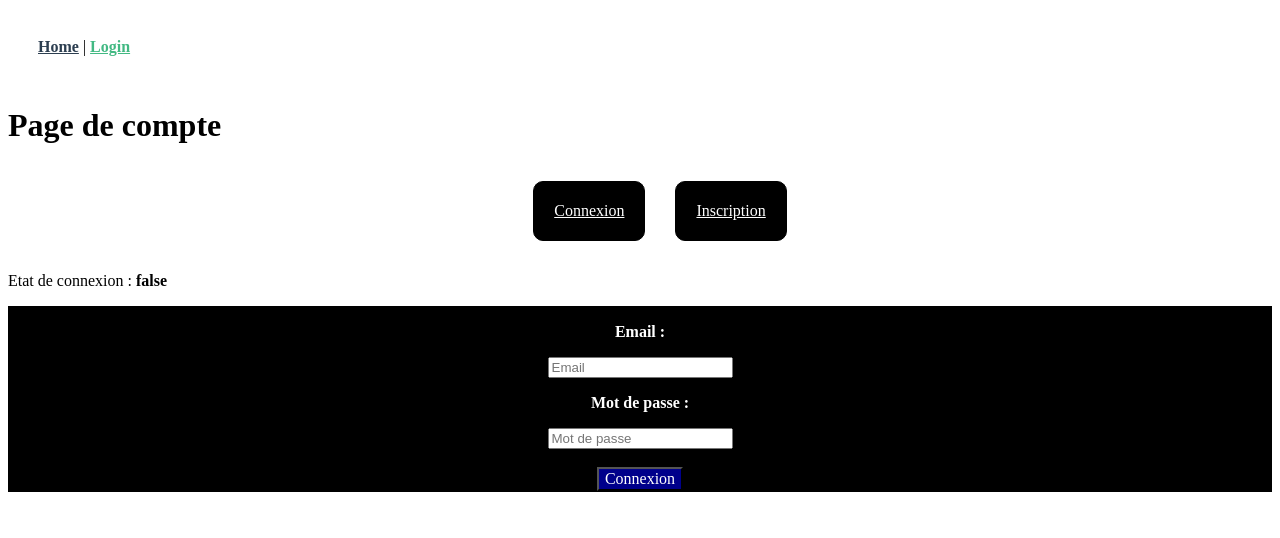
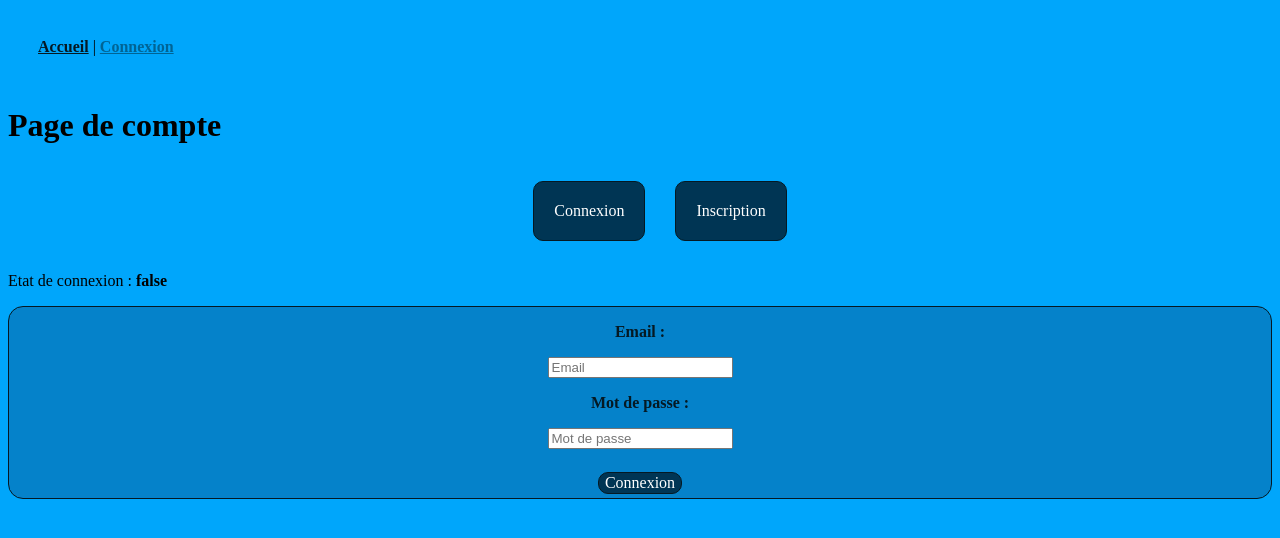
Before and after one commit to Butterpod/dev-mobile, a Vue app: page /login in a window 1280 px wide. Shown: the top 538 px of the page. Built offline with nearby package versions, Linux system fonts and the light colour scheme.

Commit message:
Styles CSS un peu partout

```diff
--- a/src/App.vue
+++ b/src/App.vue
@@ -1,7 +1,7 @@
 <template>
   <div id="nav">
-    <router-link to="/">Home</router-link> |
-    <router-link to="/login">Login</router-link>
+    <router-link to="/">Accueil</router-link> |
+    <router-link to="/login">Connexion</router-link>
   </div>
   <router-view/>
 </template>
@@ -20,11 +20,11 @@ export default {
 
 #nav a {
   font-weight: bold;
-  color: #2c3e50;
+  color: #051923;
 }
 
 #nav a.router-link-exact-active {
-  color: #42b983;
+  color: #006494;
 }
 
 </style>
--- a/src/components/Account.vue
+++ b/src/components/Account.vue
@@ -83,14 +83,21 @@ nav li {
   list-style-type: none;
   grid-template-columns: 1fr 1fr;
   padding: 20px;
-  border: 1px solid black;
+  border: 1px solid #051923;
   border-radius: 10px;
-  background: black;
-  color : white;
+  background: #003554;
+  margin: 15px;
+}
+
+nav li:hover {
+  background: #627681;
+  color : #00A6FB;
 }
 
 a {
-  color : inherit;
+  pointer-events: none;
+  text-decoration: none;
+  color : #FFFFFF;
 }
 
 nav ul {
@@ -101,28 +108,25 @@ nav ul {
 
 /* items menus */
 
-nav li {
-  margin: 15px;
-}
 
 
-/* survols items menus */
-
-nav li:hover {
-  font-weight: bold;
-}
-
 .content {
-  border : 1px solid black;
-  background : black;
-  color : white;
+  border : 1px solid #051923;
+  border-radius: 15px;
+  background : #0582CA;
+  color : #051923;
   text-align : center;
 }
 
 button {
   font-family: inherit;
   font-size: 100%;
-  color : white;
-  background : darkblue;
+  color : #FFFFFF;
+  background : #003554;
+  border-radius: 10px;
+}
+
+button:hover {
+  background : #096093;
 }
 </style>
--- a/src/components/HelloWorld.vue
+++ b/src/components/HelloWorld.vue
@@ -53,6 +53,6 @@ li {
   margin: 0 10px;
 }
 a {
-  color: #42b983;
+  color: #000000;
 }
 </style>
--- a/src/components/TodoList.vue
+++ b/src/components/TodoList.vue
@@ -16,7 +16,7 @@
             <label v-if="!todo.editing" @dblclick="editTodo(todo)" id="nameTodo"> {{ todo.name }} </label>
             <input class="edit" v-else type="text" v-model="todo.name" @blur="doneEdit(todo)" @keyup.enter="doneEdit(todo)" @keyup.esc="cancelEdit(todo)" v-focus>
             <input type="checkbox" class="checkBox" v-model="todo.completed" true-value="1" false-value="0" @change="completeTodo([todo.id, todo.name, todo.completed, todo.todolist_id])"/>
-            <button class="delete" v-on:click="deleteTodo(todo.id)"> Delete </button>
+            <button class="delete" v-on:click="deleteTodo(todo.id)"> X </button>
           </div>
         </li>
       </ul>
@@ -78,4 +78,7 @@ name: "TodoList",
 }
 </script>
 
-<style src="./style.css"></style>
+<style src="./style.css">
+
+
+</style>
--- a/src/components/sidebar.vue
+++ b/src/components/sidebar.vue
@@ -36,8 +36,7 @@ name: "sidebar",
 
 <style scoped>
 
-.addTodoList,
-.edit {
+.addTodoList{
   position: relative;
   margin: 0;
   width: 100%;
@@ -62,4 +61,16 @@ name: "sidebar",
   box-shadow: inset 0 -2px 1px rgba(0,0,0,0.03);
 }
 
+button{
+  margin: 0.3em;
+  color : #FFFFFF;
+  background : #003554;
+  border : 1px solid #051923;
+  border-radius: 15px;
+}
+
+button:hover{
+  background : #096093;
+}
+
 </style>
--- a/src/components/sidebarItem.vue
+++ b/src/components/sidebarItem.vue
@@ -2,7 +2,7 @@
   <ul>
   <li v-for="todo in todoLists" :key="todo.id">
     <label id="nameTodo" v-on:click="getTodo(todo.id)"> {{ todo.name }} </label>
-    <button v-on:click="deleteTodoList(todo.id)"> Delete </button>
+    <button v-on:click="deleteTodoList(todo.id)"> X </button>
   </li>
   </ul>
 </template>
@@ -22,5 +22,16 @@ export default {
 
 <style scoped>
 
+button{
+  margin: 0.3em;
+  color : #FFFFFF;
+  background : #003554;
+  border : 1px solid #051923;
+  border-radius: 15px;
+}
+
+button:hover{
+  background : #096093;
+}
 
 </style>
--- a/src/components/style.css
+++ b/src/components/style.css
@@ -1,9 +1,17 @@
+body{
+    background: #00A6FB;
+}
+
 .bloc {
-    border : 4px inset black;
+    background-color: #0583CA;
+    border: 1px solid #051923;
+    border-radius: 15px;
+    text-align: center;
 }
 
 .addTodo,
 .edit {
+
     position: relative;
     margin: 0;
     width: 100%;
@@ -22,8 +30,21 @@
 }
 
 .addTodo {
+
     padding: 16px 16px 16px 60px;
     border: none;
     background: rgba(0, 0, 0, 0.003);
     box-shadow: inset 0 -2px 1px rgba(0,0,0,0.03);
 }
+
+button{
+    margin: 0.3em;
+    color : #FFFFFF;
+    background : #003554;
+    border : 1px solid #051923;
+    border-radius: 15px;
+}
+
+button:hover{
+    background : #096093;
+}
--- a/src/views/Home.vue
+++ b/src/views/Home.vue
@@ -49,9 +49,11 @@ export default {
 
 .blocApp {
   display: grid;
-  grid-template-columns: 2fr 2fr;
+  grid-template-columns: 2fr;
+  grid-template-rows: 2fr;
   grid-gap: 10px;
   grid-auto-rows: 100px;
+  margin: 1em;
 }
 
 </style>
```
